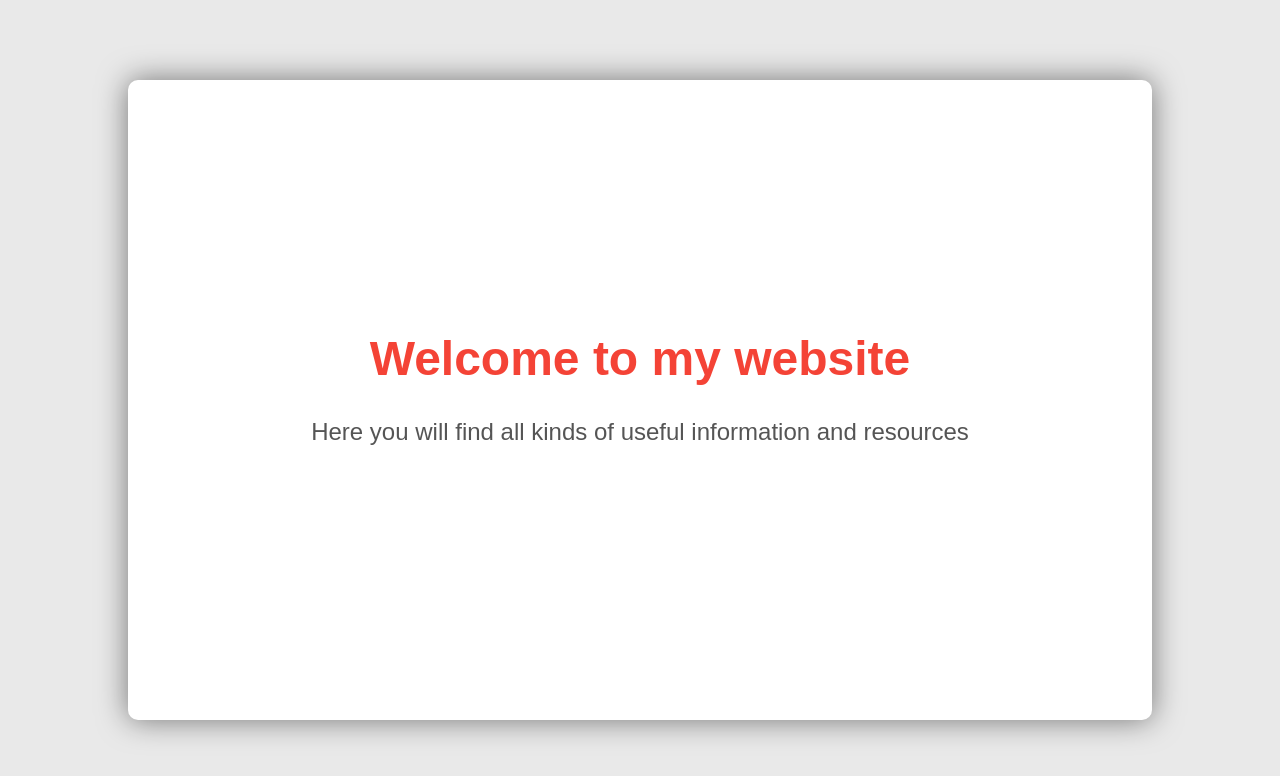
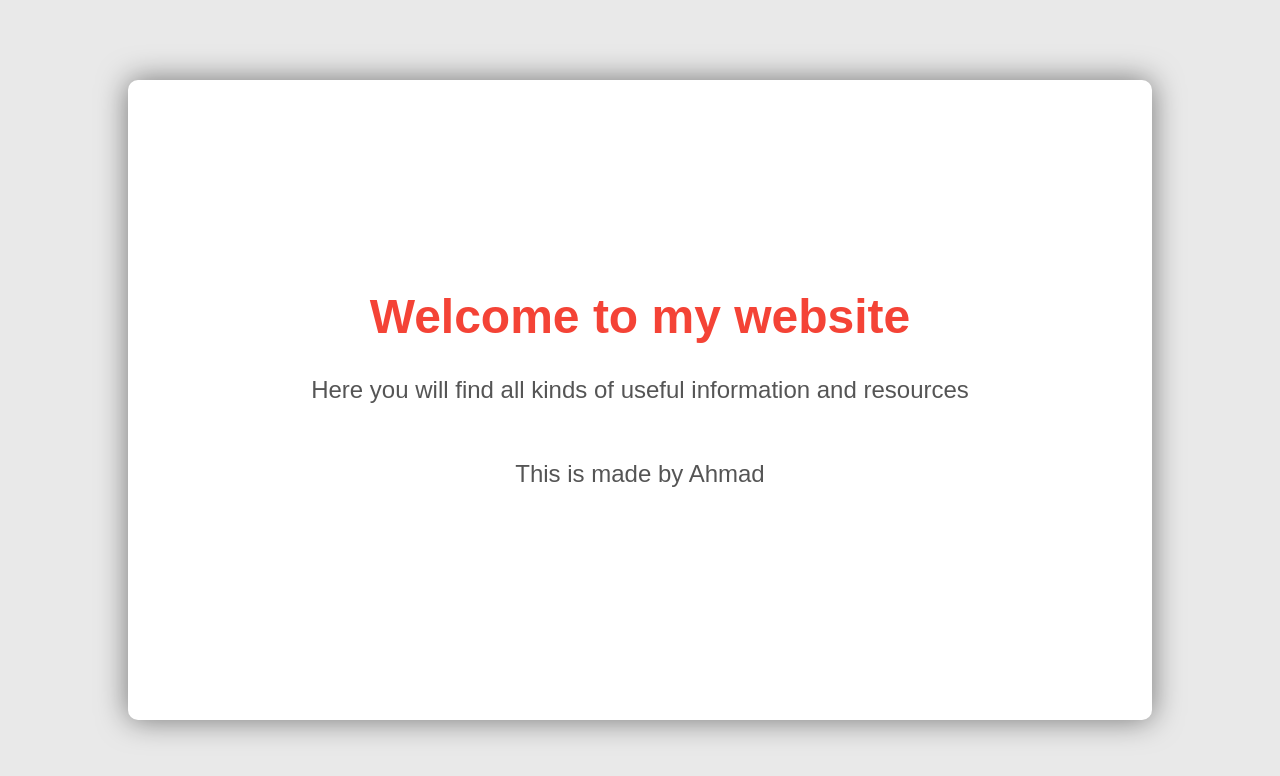
Before and after one commit to ahmaddeveloper17/paractice-javascript, a plain HTML site: page index.html in a window 1280 px wide. Drawn offline with Linux system fonts and the light colour scheme.

Commit message:
practice javascript

```diff
--- a/index.html
+++ b/index.html
@@ -59,6 +59,7 @@
 	<div class="container">
 		<h1>Welcome to my website</h1>
 		<p>Here you will find all kinds of useful information and resources</p>
+		<p>This is made by Ahmad</p>
 	</div>
 </body>
 </html>
```
